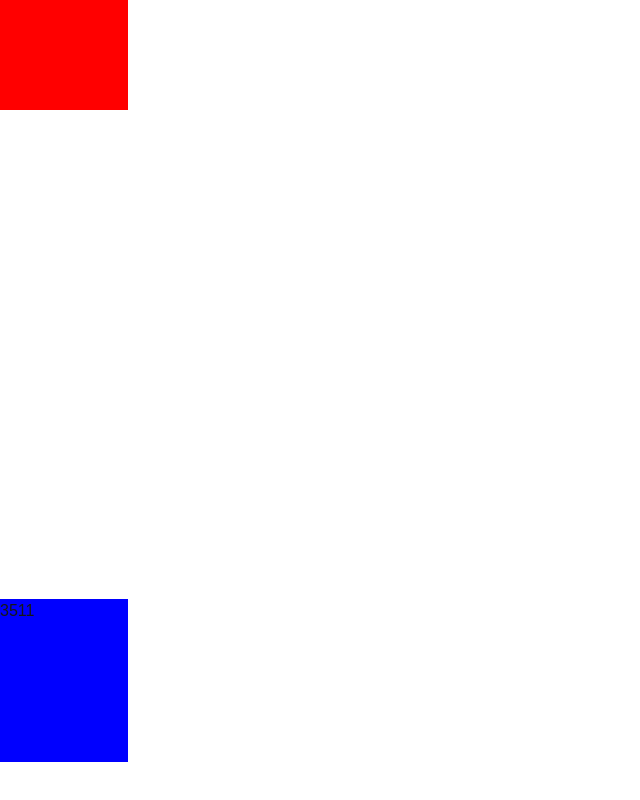
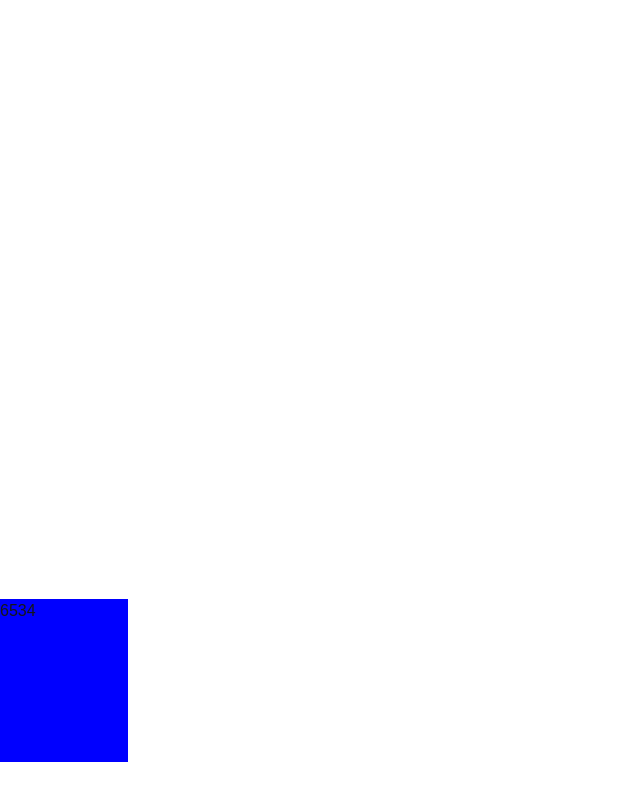
Before and after one commit to Cyanoxide/triple-triad-react, a Next.js app: page / in a window 1280 px wide. Shown: the part 1846-2646 px from the top of the page, without its empty margins (0-640 px from the left). Built offline with nearby package versions, Linux system fonts and the light colour scheme.

Commit message:
Add basic card placement with `placeCard`

```diff
--- a/src/app/components/Board/Board.tsx
+++ b/src/app/components/Board/Board.tsx
@@ -1,3 +1,6 @@
+"use client"
+
+import { useState, useEffect } from 'react';
 import React from 'react';
 import styles from './Board.module.scss';
 import Card from '../Card/Card';
@@ -7,17 +10,34 @@ interface BoardProps {
 }
 
 const Board: React.FC<BoardProps> = ({ className }) => {
+    const [board, setBoard] = useState([
+        [null, null, null],
+        [null, null, null],
+        [null, null, null]
+    ]);
+
+    const placeCard = (row: number, col: number, cardId: number, player: "red" | "blue") => {
+        setBoard(prevBoard => {
+            const newBoard = prevBoard.map(row => [...row]);
+            console.log(newBoard);
+            newBoard[row][col] = [cardId, player];
+            return newBoard;
+        });
+    };
+
+    useEffect(() => {
+        placeCard(1, 2, 14, "blue");
+    }, [setBoard]);
+
     return (
         <div className={`${styles.board} ${className || ''}`.trim()}>
-            <div className="cell"></div>
-            <div className="cell"><Card id={11} player="red" /></div>
-            <div className="cell"></div>
-            <div className="cell"></div>
-            <div className="cell"></div>
-            <div className="cell"><Card id={2} player="blue" /></div>
-            <div className="cell"></div>
-            <div className="cell"></div>
-            <div className="cell"><Card id={6} player="red" /></div>
+            {board.map((row, rowIndex) => (
+                row.map((col, colIndex) => (
+                    <div key={`${rowIndex}-${colIndex}`} className="cell" data-position={[rowIndex, colIndex]}>
+                        {col && <Card id={col[0]} player={col[1]} />}
+                    </div>
+                ))
+            ))}
         </div >
     );
 };
```
